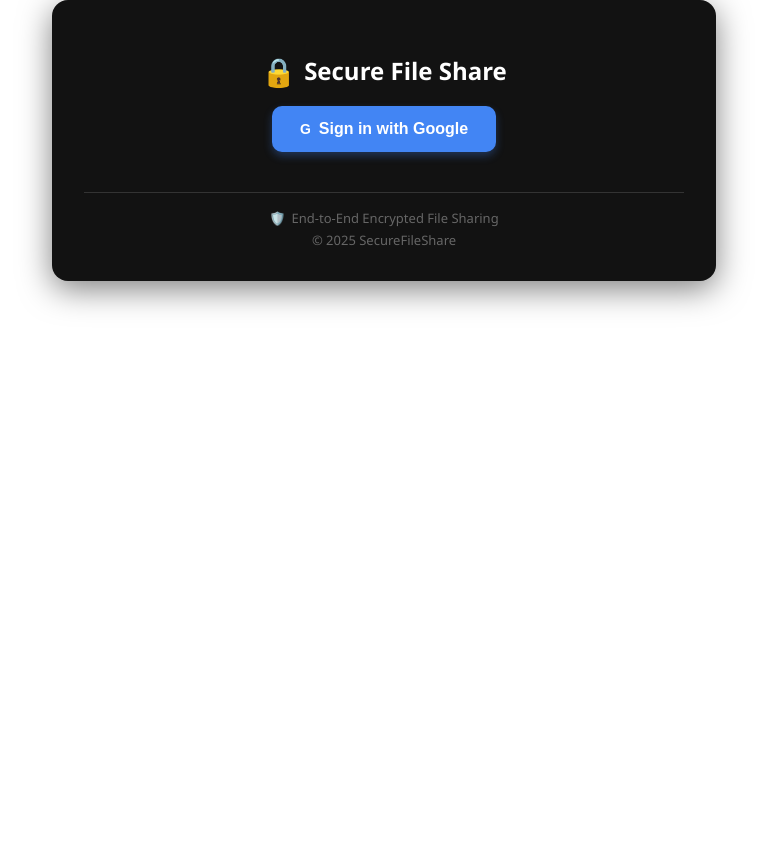
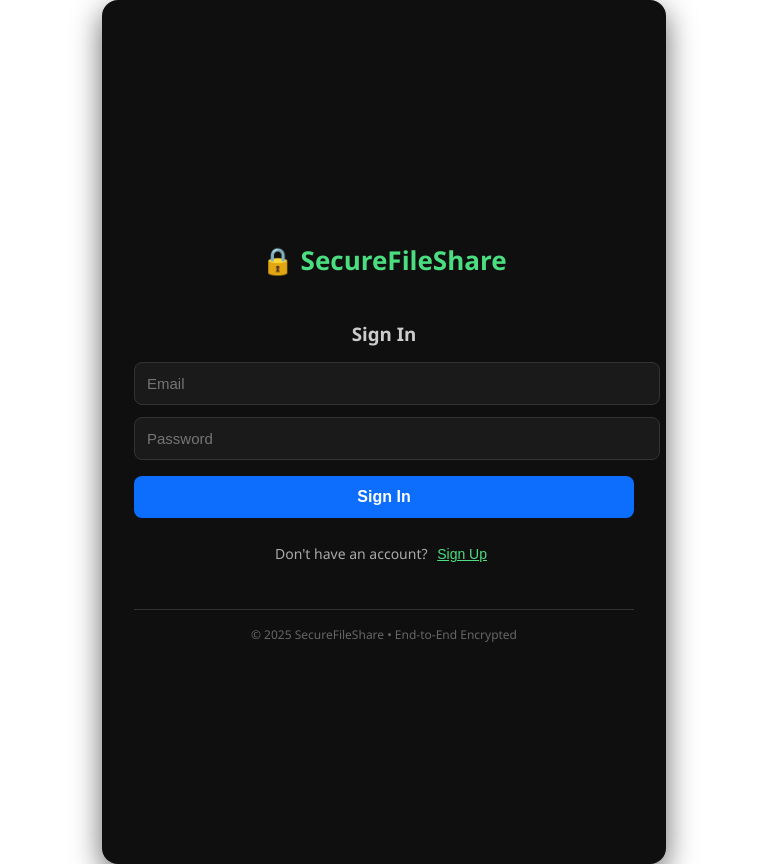
Before and after one commit to hamdinorhen55-lang/file-share-app, a React (Create React App) app: page / in a window 1280 px wide. Shown: the whole page, without its empty margins (256-1023 px from the left). Before the commit the page ends 800 px from the top, so only its background shows below. Built offline with nearby package versions, Linux system fonts and the light colour scheme.

Commit message:
Switch to email/password auth

```diff
--- a/src/App.js
+++ b/src/App.js
@@ -7,7 +7,12 @@
   const [sharedLink, setSharedLink] = useState('');
   const [uploading, setUploading] = useState(false);
 
-  // Check user on load
+  // Auth form state
+  const [email, setEmail] = useState('');
+  const [password, setPassword] = useState('');
+  const [isSignUp, setIsSignUp] = useState(false);
+
+  // Check if user is logged in on component mount
   useEffect(() => {
     const getUser = async () => {
       const { data: { user } } = await supabase.auth.getUser();
@@ -16,21 +21,38 @@
     getUser();
   }, []);
 
-  const handleLogin = async () => {
-    const { error } = await supabase.auth.signInWithOAuth({
-      provider: 'google',
-      options: {
-        redirectTo: window.location.origin,
-      }
+  // Sign up a new user
+  const handleSignUp = async () => {
+    if (!email || !password) return alert("Please fill all fields!");
+    const { error } = await supabase.auth.signUp({
+      email,
+      password
     });
-    if (error) alert('Login failed');
+    if (error) alert(error.message);
+    else alert("Check your email for confirmation!");
   };
 
+  // Sign in existing user
+  const handleSignIn = async () => {
+    if (!email || !password) return alert("Please fill all fields!");
+    const { error } = await supabase.auth.signInWithPassword({
+      email,
+      password
+    });
+    if (error) alert(error.message);
+    else {
+      setEmail('');
+      setPassword('');
+    }
+  };
+
+  // Sign out current user
   const handleLogout = async () => {
     await supabase.auth.signOut();
     setUser(null);
   };
 
+  // Upload selected file to Supabase Storage
   const handleUpload = async () => {
     if (!user) return alert("Please sign in first!");
     if (!file) return alert("Please select a file!");
@@ -50,7 +72,7 @@
 
     const { data, error: urlError } = await supabase.storage
       .from('uploads')
-      .createSignedUrl(fileName, 3600);
+      .createSignedUrl(fileName, 3600); // Link expires in 1 hour
 
     if (urlError) {
       alert("Failed to generate link!");
@@ -65,57 +87,111 @@
   return (
     <div style={{
       padding: '2rem',
-      maxWidth: '600px',
+      maxWidth: '500px',
       margin: '0 auto',
-      fontFamily: 'Segoe UI, Tahoma, Geneva, Verdana, sans-serif',
-      backgroundColor: '#121212',
+      fontFamily: 'Segoe UI, system-ui, sans-serif',
+      backgroundColor: '#0f0f0f',
       borderRadius: '16px',
-      boxShadow: '0 8px 32px rgba(0, 0, 0, 0.5)',
+      boxShadow: '0 10px 30px rgba(0, 0, 0, 0.6)',
       textAlign: 'center',
-      transition: 'all 0.3s ease'
+      color: '#e0e0e0',
+      minHeight: '100vh',
+      display: 'flex',
+      flexDirection: 'column',
+      justifyContent: 'center'
     }}>
       <h2 style={{
-        color: '#ffffff',
-        marginBottom: '1rem',
-        fontSize: '24px',
-        fontWeight: '600',
+        marginBottom: '1.5rem',
+        fontSize: '26px',
+        fontWeight: '700',
         display: 'flex',
         alignItems: 'center',
         justifyContent: 'center',
-        gap: '8px'
+        gap: '10px',
+        color: '#4ade80'
       }}>
-        <span style={{ fontSize: '28px' }}>🔒</span> Secure File Share
+        🔒 SecureFileShare
       </h2>
 
       {!user ? (
+        <div style={{ textAlign: 'left', width: '100%' }}>
+          <h3 style={{ marginBottom: '1rem', textAlign: 'center', color: '#ccc' }}>
+            {isSignUp ? 'Create Account' : 'Sign In'}
+          </h3>
+
+          <input
+            type="email"
+            placeholder="Email"
+            value={email}
+            onChange={(e) => setEmail(e.target.value)}
+            style={{
+              width: '100%',
+              padding: '12px',
+              marginBottom: '12px',
+              borderRadius: '8px',
+              border: '1px solid #333',
+              backgroundColor: '#1a1a1a',
+              color: '#e0e0e0',
+              fontSize: '15px'
+            }}
+          />
+
+          <input
+            type="password"
+            placeholder="Password"
+            value={password}
+            onChange={(e) => setPassword(e.target.value)}
+            style={{
+              width: '100%',
+              padding: '12px',
+              marginBottom: '16px',
+              borderRadius: '8px',
+              border: '1px solid #333',
+              backgroundColor: '#1a1a1a',
+              color: '#e0e0e0',
+              fontSize: '15px'
+            }}
+          />
+
           <button
-          onClick={handleLogin}
+            onClick={isSignUp ? handleSignUp : handleSignIn}
             style={{
-            padding: '14px 28px',
-            fontSize: '16px',
-            backgroundColor: '#4285F4',
+              width: '100%',
+              padding: '12px',
+              backgroundColor: '#0d6efd',
               color: 'white',
               border: 'none',
-            borderRadius: '10px',
+              borderRadius: '8px',
               cursor: 'pointer',
-            fontWeight: 'bold',
-            transition: 'all 0.2s ease',
-            boxShadow: '0 4px 8px rgba(66, 133, 244, 0.3)',
-            display: 'inline-flex',
-            alignItems: 'center',
-            gap: '8px'
-          }}
-          onMouseEnter={(e) => {
-            e.target.style.backgroundColor = '#3367D6';
-            e.target.style.transform = 'scale(1.02)';
-          }}
-          onMouseLeave={(e) => {
-            e.target.style.backgroundColor = '#4285F4';
-            e.target.style.transform = 'scale(1)';
+              fontWeight: '600',
+              fontSize: '16px',
+              marginBottom: '12px'
             }}
           >
-            <span style={{ fontSize: '14px' }}>G</span> Sign in with Google
+            {isSignUp ? 'Sign Up' : 'Sign In'}
           </button>
+
+          <p style={{ textAlign: 'center', fontSize: '14px', color: '#aaa' }}>
+            {isSignUp ? 'Already have an account?' : "Don't have an account?"}{' '}
+            <button
+              onClick={() => {
+                setIsSignUp(!isSignUp);
+                setEmail('');
+                setPassword('');
+              }}
+              style={{
+                background: 'none',
+                border: 'none',
+                color: '#4ade80',
+                cursor: 'pointer',
+                textDecoration: 'underline',
+                fontSize: '14px'
+              }}
+            >
+              {isSignUp ? 'Sign In' : 'Sign Up'}
+            </button>
+          </p>
+        </div>
       ) : (
         <>
           <div style={{
@@ -124,8 +200,8 @@
             justifyContent: 'center',
             gap: '8px',
             marginBottom: '1.5rem',
-              color: '#e0e0e0',
-              fontSize: '15px'
+            fontSize: '15px',
+            color: '#ccc'
           }}>
             <span>👤</span>
             <span>{user.email}</span>
@@ -135,36 +211,31 @@
             onClick={handleLogout}
             style={{
               padding: '8px 16px',
-                fontSize: '14px',
+              marginBottom: '1.5rem',
               backgroundColor: '#dc3545',
               color: 'white',
               border: 'none',
               borderRadius: '6px',
               cursor: 'pointer',
-                marginBottom: '1.5rem',
-                fontWeight: '500',
-                transition: 'background-color 0.2s'
+              fontWeight: '600',
+              fontSize: '14px'
             }}
-              onMouseEnter={(e) => e.target.style.backgroundColor = '#c82333'}
-              onMouseLeave={(e) => e.target.style.backgroundColor = '#dc3545'}
           >
             Sign Out
           </button>
 
           <input
-              type="required"
-              accept="*"
+            type="file"
             onChange={(e) => setFile(e.target.files[0])}
             style={{
-                marginBottom: '1.5rem',
-                padding: '12px',
+              marginBottom: '1rem',
+              padding: '10px',
               width: '100%',
-                borderRadius: '10px',
+              borderRadius: '8px',
               border: '1px solid #333',
-                backgroundColor: '#1e1e1e',
+              backgroundColor: '#1a1a1a',
               color: '#e0e0e0',
-                fontSize: '15px',
-                boxShadow: 'inset 0 2px 4px rgba(0,0,0,0.3)'
+              fontSize: '15px'
             }}
           />
 
@@ -172,44 +243,33 @@
             onClick={handleUpload}
             disabled={uploading}
             style={{
-                padding: '14px 24px',
-                fontSize: '16px',
+              width: '100%',
+              padding: '12px',
               backgroundColor: uploading ? '#555' : '#0d6efd',
               color: 'white',
               border: 'none',
-                borderRadius: '10px',
+              borderRadius: '8px',
               cursor: uploading ? 'not-allowed' : 'pointer',
-                width: '100%',
-                fontWeight: 'bold',
-                transition: 'all 0.2s',
-                boxShadow: '0 4px 12px rgba(13, 110, 253, 0.3)'
+              fontWeight: '600',
+              fontSize: '16px'
             }}
           >
-              {uploading ? '🔐 Encrypting & Uploading...' : '📤 Upload Secure File'}
+            {uploading ? 'Uploading...' : 'Upload Secure File'}
           </button>
 
           {sharedLink && (
             <div style={{
-                marginTop: '2rem',
+              marginTop: '1.5rem',
               textAlign: 'left',
-                backgroundColor: '#1a1a1a',
+              backgroundColor: '#151515',
               padding: '16px',
               borderRadius: '12px',
               border: '1px solid #333',
-                boxShadow: 'inset 0 0 10px rgba(0,0,0,0.5)'
+              boxShadow: 'inset 0 0 10px rgba(0,0,0,0.4)'
             }}>
-                <div style={{
-                  display: 'flex',
-                  alignItems: 'center',
-                  gap: '8px',
-                  marginBottom: '12px',
-                  color: '#6ee7b7',
-                  fontWeight: '600'
-                }}>
-                  <span>✅</span>
-                  <span>Secure Download Link</span>
-                </div>
-
+              <p style={{ fontWeight: 'bold', color: '#6ee7b7', marginBottom: '8px', fontSize: '15px' }}>
+                ✅ Secure Download Link:
+              </p>
               <input
                 type="text"
                 value={sharedLink}
@@ -217,71 +277,21 @@
                 onClick={(e) => e.target.select()}
                 style={{
                   width: '100%',
-                    padding: '12px',
-                    borderRadius: '8px',
+                  padding: '10px',
+                  borderRadius: '6px',
                   border: '1px solid #444',
-                    backgroundColor: '#252525',
+                  backgroundColor: '#222',
                   color: '#4ade80',
-                    fontSize: '14px',
-                    fontFamily: 'Consolas, monospace',
-                    marginBottom: '12px',
-                    boxShadow: 'inset 0 2px 6px rgba(0,0,0,0.4)'
+                  fontSize: '13px',
+                  fontFamily: 'Consolas, monospace'
                 }}
               />
-
-                <div style={{ display: 'flex', gap: '10px' }}>
-                  <a
-                    href={sharedLink}
-                    target="_blank"
-                    rel="noopener noreferrer"
-                    style={{
-                      flex: 1,
-                      padding: '10px',
-                      backgroundColor: '#0d6efd',
-                      color: 'white',
-                      textDecoration: 'none',
-                      borderRadius: '8px',
-                      textAlign: 'center',
-                      fontWeight: '500',
-                      fontSize: '14px',
-                      transition: 'background-color 0.2s'
-                    }}
-                    onMouseEnter={(e) => e.target.style.backgroundColor = '#0b5ed7'}
-                    onMouseLeave={(e) => e.target.style.backgroundColor = '#0d6efd'}
-                  >
-                    🔓 Open Secure Link
-                  </a>
-
-                  <button
-                    onClick={() => {
-                      navigator.clipboard.writeText(sharedLink);
-                      alert('Link copied to clipboard!');
-                    }}
-                    style={{
-                      padding: '10px',
-                      backgroundColor: '#374151',
-                      color: 'white',
-                      border: '1px solid #4b5563',
-                      borderRadius: '8px',
-                      cursor: 'pointer',
-                      fontWeight: '500',
-                      fontSize: '14px',
-                      transition: 'background-color 0.2s'
-                    }}
-                    onMouseEnter={(e) => e.target.style.backgroundColor = '#4b5563'}
-                    onMouseLeave={(e) => e.target.style.backgroundColor = '#374151'}
-                  >
-                    📋 Copy
-                  </button>
-                </div>
-
               <p style={{
-                  marginTop: '12px',
+                marginTop: '10px',
                 fontSize: '12px',
-                  color: '#aaa',
-                  textAlign: 'center'
+                color: '#777'
               }}>
-                  🔐 Link expires in 1 hour • Only accessible to those with the URL
+                🔐 Link expires in 1 hour • Only accessible with this URL
               </p>
             </div>
           )}
@@ -289,17 +299,13 @@
       )}
 
       <footer style={{
-          marginTop: '2.5rem',
+        marginTop: '2rem',
         color: '#666',
-          fontSize: '13px',
+        fontSize: '12px',
         borderTop: '1px solid #333',
         paddingTop: '1rem'
       }}>
-          <div style={{ display: 'flex', justifyContent: 'center', gap: '6px', marginBottom: '4px' }}>
-            <span>🛡️</span>
-            <span>End-to-End Encrypted File Sharing</span>
-          </div>
-          <div>© {new Date().getFullYear()} SecureFileShare</div>
+        © {new Date().getFullYear()} SecureFileShare • End-to-End Encrypted
       </footer>
     </div>
   );
```
Lines whose indentation alone changed are shown as unchanged.
